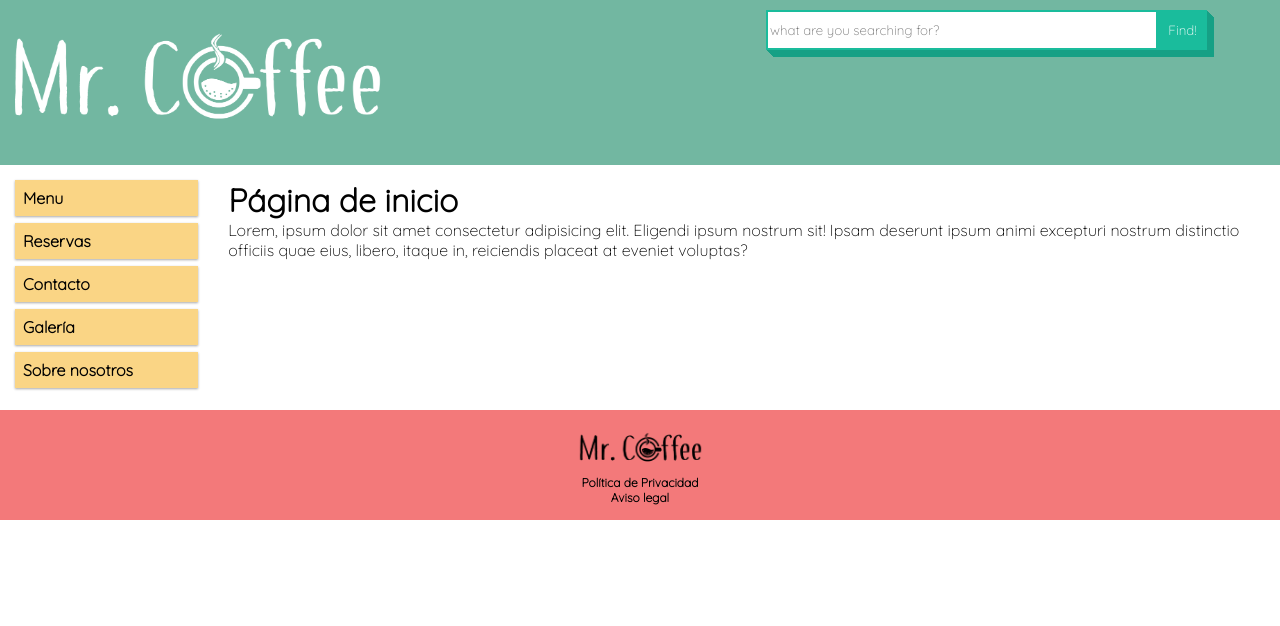
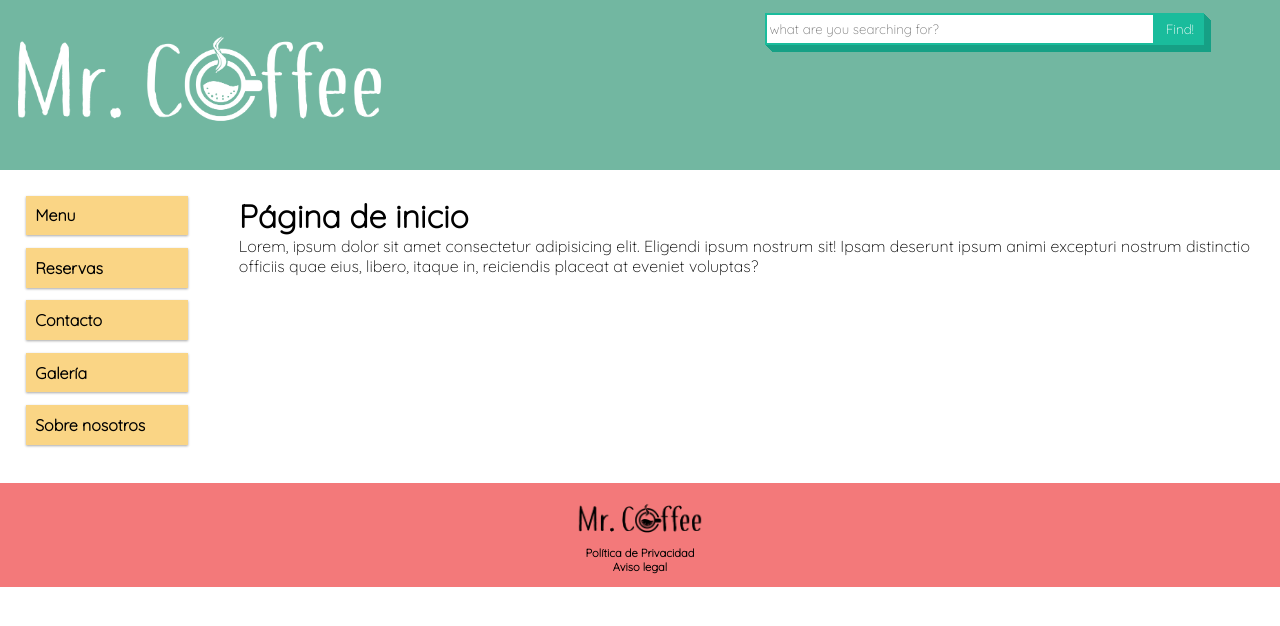
Before and after one commit to Laumorvel/disenyo_cafeteria, a plain HTML site: page index.html in a window 1280 px wide. Drawn offline with Linux system fonts and the light colour scheme; a web font is replaced by a local one.

Commit message:
modificacion estilos

```diff
--- a/css/hojaDeEstilo1.css
+++ b/css/hojaDeEstilo1.css
@@ -14,13 +14,13 @@
 
 [class*="col-"] {
   float: left;
-  padding: 15px;
+  padding: 2%;
 }
 
 .header {
   background-color: rgba(114, 183, 161, 255);
   color: #ffffff;
-  padding: 10px;
+  padding: 1%;
   display: flex;
 }
 
@@ -31,8 +31,8 @@
 }
 
 .menu li {
-  padding: 8px;
-  margin-bottom: 7px;
+  padding: 6%;
+  margin-bottom: 8%;
   background-color: rgb(250, 213, 133);
   box-shadow: 0 1px 3px rgba(0, 0, 0, 0.12), 0 1px 2px rgba(0, 0, 0, 0.24);
 }
@@ -45,8 +45,8 @@
   background-color: rgba(243, 121, 122, 255);
   color: #ffffff;
   text-align: center;
-  font-size: 12px;
-  padding: 15px;
+  font-size: 70%;
+  padding: 1%;
 }
 
 .footer img {
@@ -149,6 +149,8 @@ a {
     right: 25%;
     width: 15%;
   }
+  .menu {
+  }
 }
 
 .logo {
@@ -171,7 +173,7 @@ a {
     3px 3px 0 rgb(22, 160, 133), 4px 4px 0 rgb(22, 160, 133),
     5px 5px 0 rgb(22, 160, 133), 6px 6px 0 rgb(22, 160, 133),
     7px 7px 0 rgb(22, 160, 133);
-  height: 40px;
+  height: 30%;
 }
 
 .field > input[type="text"] {
```
